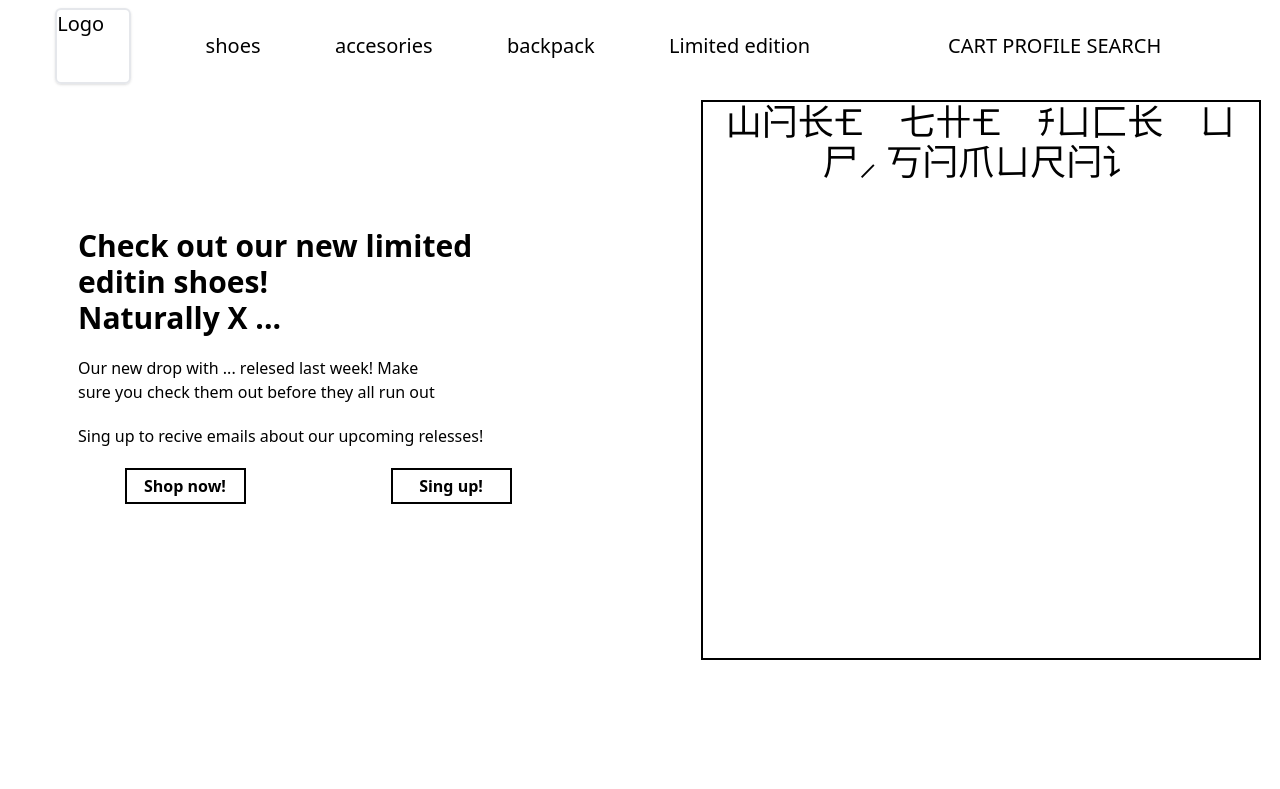
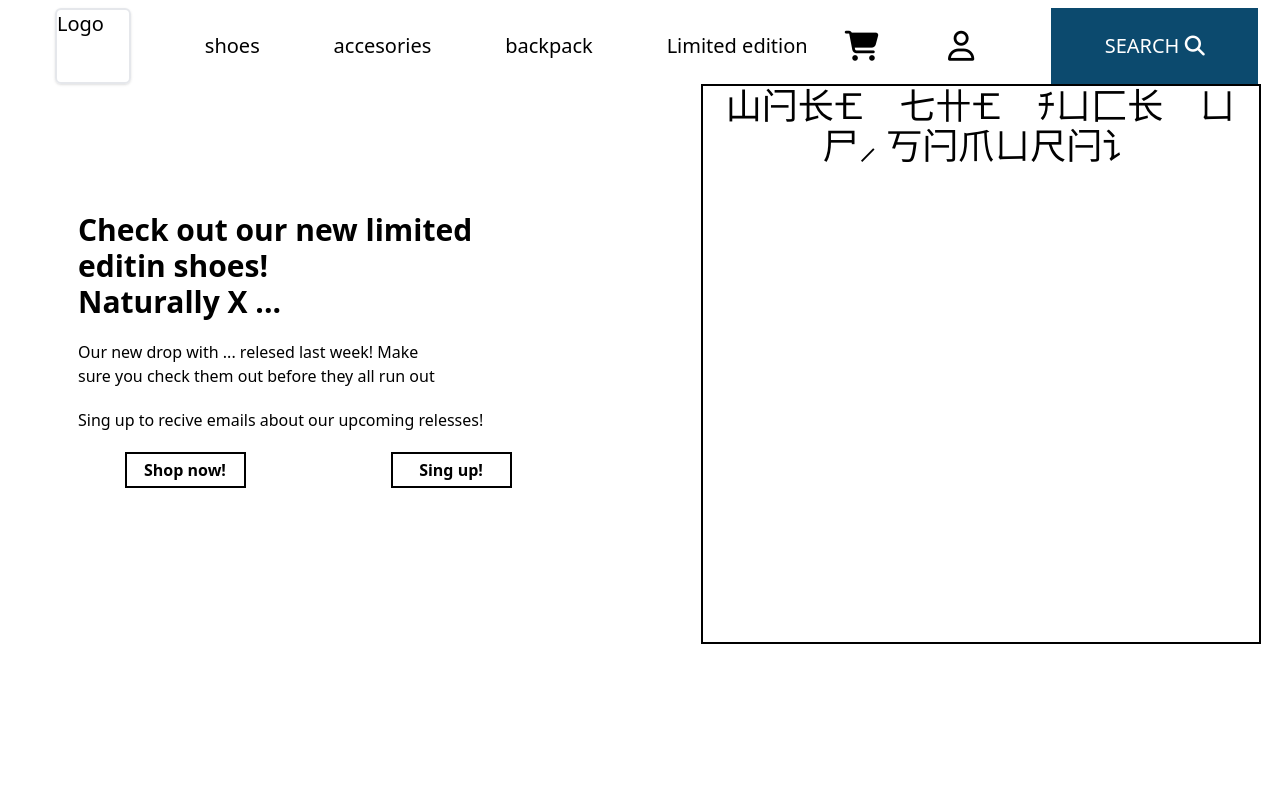
Before and after one commit to styrbjorn-n/Naturally, a website: page src/index.html in a window 1280 px wide. Shown: the top 789 px of the page. Drawn offline with Linux system fonts and the light colour scheme.

Commit message:
finished up nav bar

```diff
--- a/src/index.html
+++ b/src/index.html
@@ -5,12 +5,13 @@
     <meta http-equiv="X-UA-Compatible" content="IE=edge">
     <meta name="viewport" content="width=device-width, initial-scale=1.0">
     <link rel="stylesheet" href="../public/styles.css">
+    <script src="https://kit.fontawesome.com/e4c73d7c79.js" crossorigin="anonymous"></script>
     <title>Naturally</title>
 </head>
 <body class="bg-indigo-900">
     <div class="grid grid-cols-1 w-screen">
         <main class=" px-6 w-11/12 place-self-center bg-white" >
-            <header class="text-xl pb-4 pt-2 place-content-between">
+            <header class="text-xl pt-2 w-[1240px] place-content-between">
                 <nav class="grid  grid-cols-3 grid-rows-1">
                     <div class=" grid grid-flow-col place-items-center col-span-2">
                         <a class=" shadow border-2 rounded-md place-self-center w-md h-md pl-15" href="">Logo</a>
@@ -19,10 +20,12 @@
                         <a class="w-fit" href="">backpack</a>
                         <a class="w-fit truncate " href="">Limited edition</a>
                     </div>
-                    <div class="grid-flow-dense col-start-3 start place-self-center grid-cols-3">
-                        <a href="">CART</a>
-                        <a href="">PROFILE</a>
-                        <a href="">SEARCH</a>
+                    <div class="grid col-start-3 grid-cols-4 place-self-center place-items-center h-md">
+                        <a class="w-[103.335px]" href=""><i class="fa-solid fa-cart-shopping fa-xl"></i></a>
+                        <a class="w-[103.335px]" href=""><i class="fa-regular fa-user fa-xl"></i></i></a>
+                        <div class="bg-sky-900 col-span-2 h-md w-[206.67px] grid place-content-center">
+                            <a class="text-white w-fit" href="">SEARCH  <i class="fa-solid fa-magnifying-glass"></i></a>
+                        </div>
                     </div>
                 </nav>
             </header>
```
Also changed, not shown: public/styles.css.
